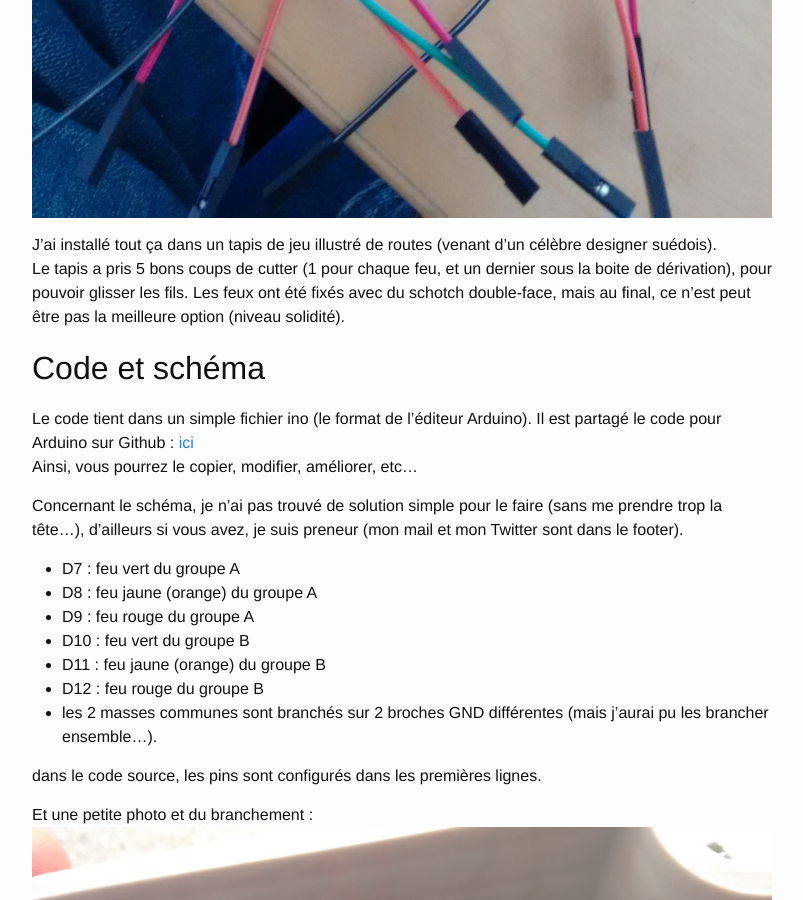
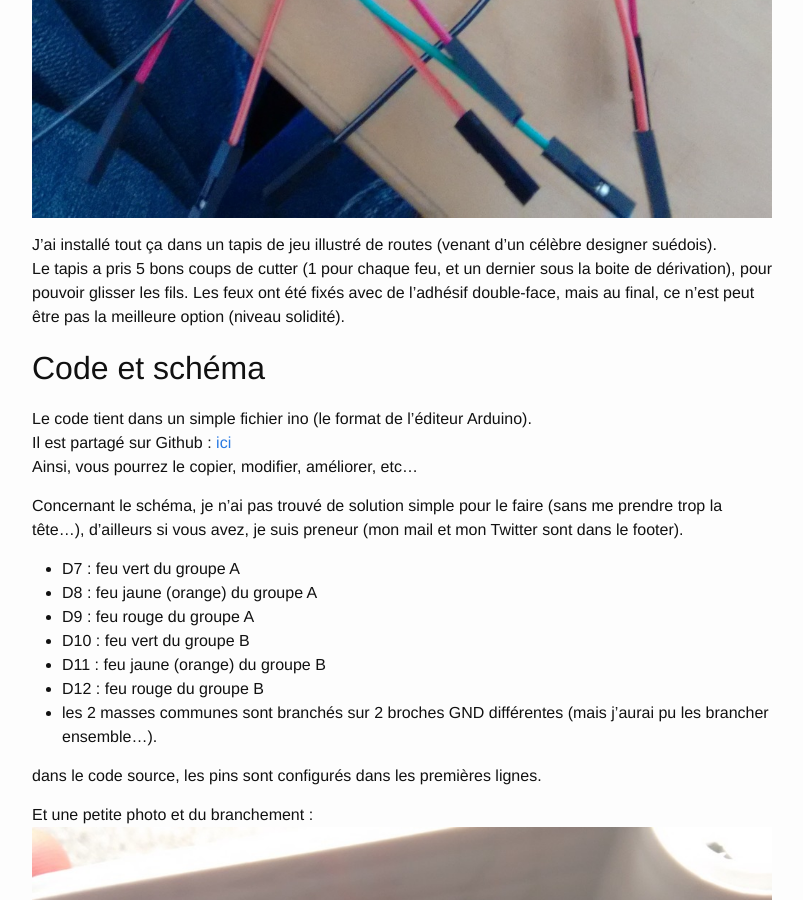
Before and after one commit to chibani/chibani.github.io, a Jekyll site: the page built from _posts/2016-05-26-feux-tricolores-arduino.markdown, in a window 1280 px wide and 900 px high, scrolled down 4685 px. Shown: the whole window, without its empty margins (238-1041 px from the left). Built offline with Jekyll 4.4.1, drawn with Linux system fonts in a browser that asks for light colours; comment, search, counter and statistics services are not loaded; some of the changed text lies outside the part shown.

Commit message:
Retouches texte article feux tricolores

```diff
--- a/_posts/2016-05-26-feux-tricolores-arduino.markdown
+++ b/_posts/2016-05-26-feux-tricolores-arduino.markdown
@@ -70,11 +70,11 @@ Mais si vous avez la chance d'avoir accès à une imprimante 3D, il y a moyen de
 
 J'ai installé tout ça dans un tapis de jeu illustré de routes (venant d'un célèbre designer suédois).
 Le tapis a pris 5 bons coups de cutter (1 pour chaque feu, et un dernier sous la boite de dérivation), pour pouvoir glisser les fils.
-Les feux ont été fixés avec du schotch double-face, mais au final, ce n'est peut être pas la meilleure option (niveau solidité).
+Les feux ont été fixés avec de l'adhésif double-face, mais au final, ce n'est peut être pas la meilleure option (niveau solidité).
 
 ## Code et schéma
 Le code tient dans un simple fichier ino (le format de l'éditeur Arduino).
-Il est partagé le code pour Arduino sur Github : [ici](https://gist.github.com/chibani/ecc079ce30894ff5434bbb0690af7b68)
+Il est partagé sur Github : [ici](https://gist.github.com/chibani/ecc079ce30894ff5434bbb0690af7b68)
 Ainsi, vous pourrez le copier, modifier, améliorer, etc...
 
 Concernant le schéma, je n'ai pas trouvé de solution simple pour le faire (sans me prendre trop la tête...), d'ailleurs si vous avez, je suis preneur (mon mail et mon Twitter sont dans le footer).
```
Also changed, not shown: other parts of _posts/2016-05-26-feux-tricolores-arduino.markdown (+4 -4 lines).
